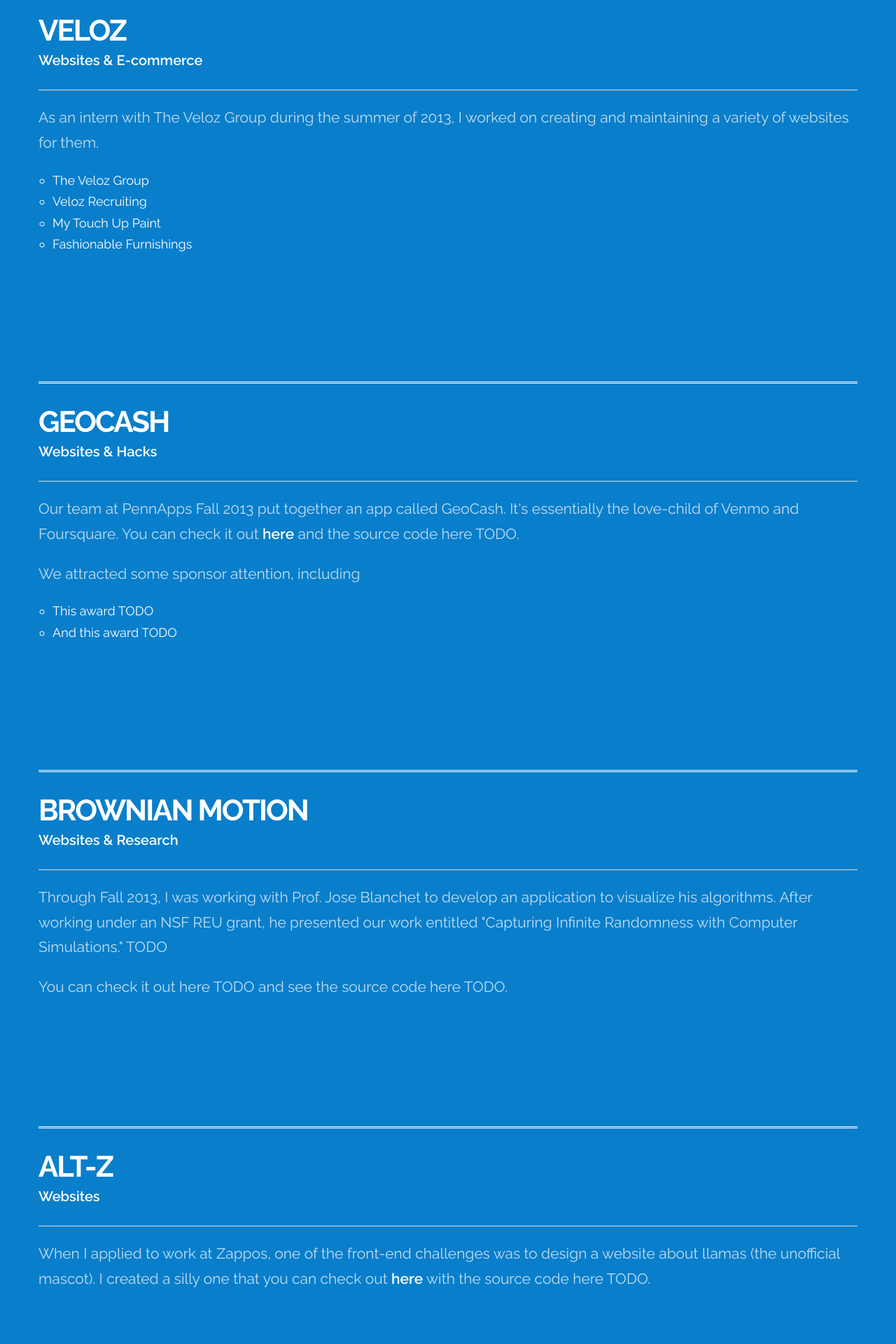
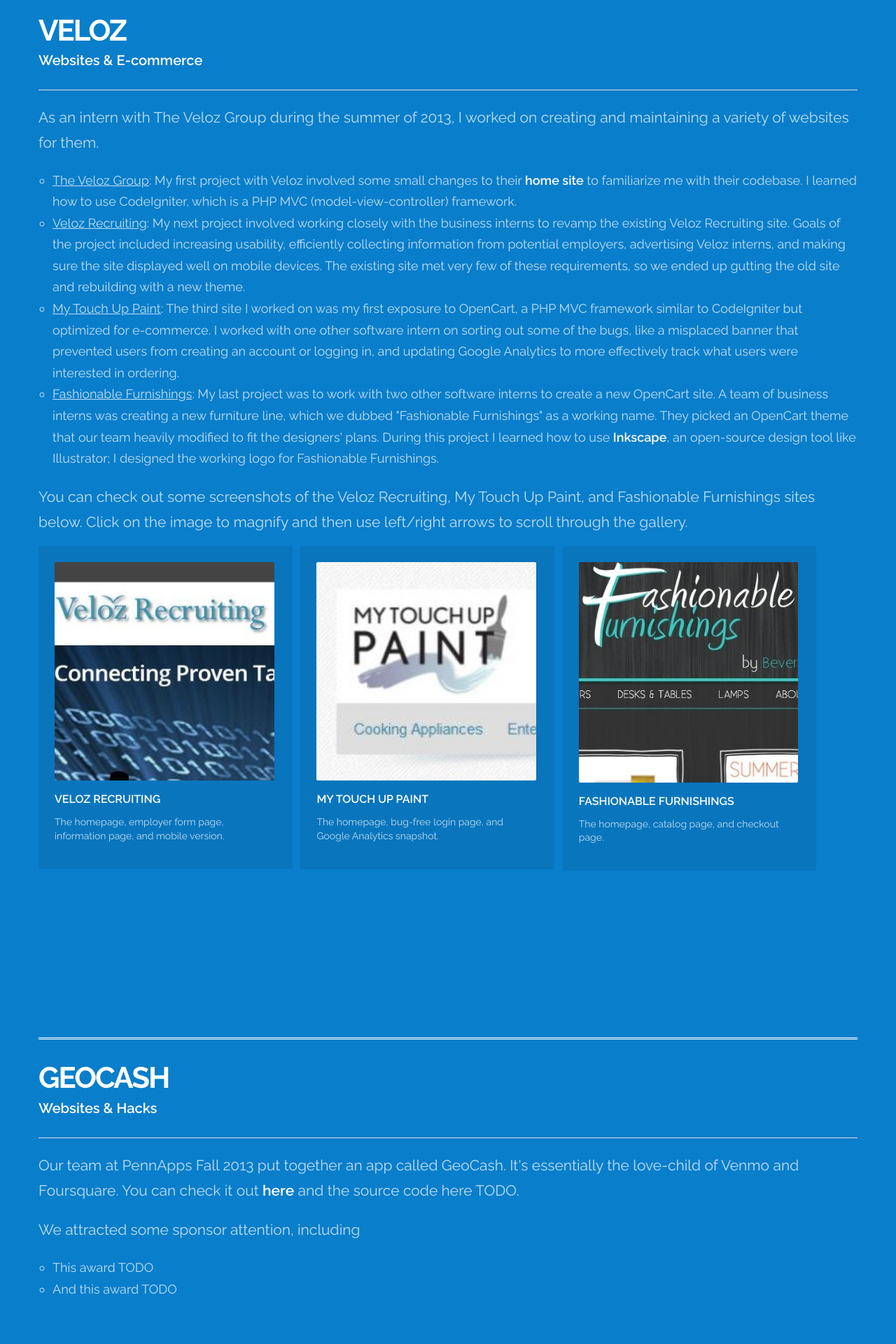
Before and after one commit to kaitlinhuben/kaitlinhuben.github.io, a PHP site: page /projects in a window 1280 px wide. Shown: the part 775-2695 px from the top of the page at 70% size. Run offline with PHP 8.4, Linux system fonts and the light colour scheme; some libraries are stand-ins or nearby versions; some web fonts are replaced.

Commit message:
Completed Veloz projects section

```diff
--- a/css/projects.css
+++ b/css/projects.css
@@ -141,8 +141,15 @@
 }
 
 .project-description ul li{
-	color: #fff;
+	color: #ddd;
+	color: rgba(255, 255, 255, 0.75);
 	list-style: circle;
+}
+.project-description .one_third {
+	margin-right:1%;
+}
+.project-description .infopanel a img.extra-hidden {
+	display: none;
 }
 
 /* Misc */
--- a/projects/index.html
+++ b/projects/index.html
@@ -130,11 +130,41 @@
                 <div class="clear"></div>
                 <p>As an intern with The Veloz Group during the summer of 2013, I worked on creating and maintaining a variety of websites for them.</p>
                 <ul>
-                    <li>The Veloz Group</li>
-                    <li>Veloz Recruiting</li>
-                    <li>My Touch Up Paint</li>
-                    <li>Fashionable Furnishings</li>
+                    <li><u>The Veloz Group</u>: My first project with Veloz involved some small changes to their <a href="http://www.thevelozgroup.com">home site</a> to familiarize me with their codebase. I learned how to use CodeIgniter, which is a PHP MVC (model-view-controller) framework. </li>
+                    <li><u>Veloz Recruiting</u>: My next project involved working closely with the business interns to revamp the existing Veloz Recruiting site. Goals of the project included increasing usability, efficiently collecting information from potential employers, advertising Veloz interns, and making sure the site displayed well on mobile devices. The existing site met very few of these requirements, so we ended up gutting the old site and rebuilding with a new theme.</li>
+                    <li><u>My Touch Up Paint</u>: The third site I worked on was my first exposure to OpenCart, a PHP MVC framework similar to CodeIgniter but optimized for e-commerce. I worked with one other software intern on sorting out some of the bugs, like a misplaced banner that prevented users from creating an account or logging in, and updating Google Analytics to more effectively track what users were interested in ordering.</li>
+                    <li><u>Fashionable Furnishings</u>: My last project was to work with two other software interns to create a new OpenCart site. A team of business interns was creating a new furniture line, which we dubbed "Fashionable Furnishings" as a working name. They picked an OpenCart theme that our team heavily modified to fit the designers' plans. During this project I learned how to use <a href="http://www.inkscape.org/">Inkscape</a>, an open-source design tool like Illustrator; I designed the working logo for Fashionable Furnishings.</li>
                 </ul>
+                <p>You can check out some screenshots of the Veloz Recruiting, My Touch Up Paint, and Fashionable Furnishings sites below. Click on the image to magnify and then use left/right arrows to scroll through the gallery.</p>
+                <div class="one_third wow fadeInLeftBig" data-wow-offset="80" data-wow-duration="2s">
+                    <div class="infopanel">
+                        <a href="../img/projects/veloz-recruiting-1.jpg" class="fancybox" rel="group1" ><div class="eye"><img src="../img/projects/veloz-recruiting-thumb.jpg" alt="Veloz Recruiting homepage" /></div></a>
+                        <h5>Veloz Recruiting</h5>
+                        <p>The homepage, employer form page, information page, and mobile version.</p>
+                        <a href="../img/projects/veloz-recruiting-2.jpg" class="fancybox" rel="group1" ><div class="eye"><img src="../img/projects/veloz-recruiting-thumb.jpg" alt="Veloz Recruiting employer form" class="extra-hidden"/></div></a>
+                        <a href="../img/projects/veloz-recruiting-3.jpg" class="fancybox" rel="group1" ><div class="eye"><img src="../img/projects/veloz-recruiting-thumb.jpg" alt="Veloz Recruiting info" class="extra-hidden"/></div></a>
+                        <a href="../img/projects/veloz-recruiting-4.jpg" class="fancybox" rel="group1" ><div class="eye"><img src="../img/projects/veloz-recruiting-thumb.jpg" alt="Veloz Recruiting mobile version" class="extra-hidden"/></div></a>
+                    </div>
+                </div>
+                <div class="one_third wow fadeInUpBig" data-wow-offset="80" data-wow-duration="2s">
+                    <div class="infopanel">
+                        <a href="../img/projects/veloz-paint-1.jpg" class="fancybox" rel="group2" ><div class="eye"><img src="../img/projects/veloz-paint-thumb.jpg" alt="My Touch Up Paint homepage" /></div></a>
+                        <h5>My Touch Up Paint</h5>
+                        <p>The homepage, bug-free login page, and Google Analytics snapshot.</p>
+                        <a href="../img/projects/veloz-paint-2.jpg" class="fancybox" rel="group2" ><div class="eye"><img src="../img/projects/veloz-paint-thumb.jpg" alt="My Touch Up Paint login" class="extra-hidden"/></div></a>
+                        <a href="../img/projects/veloz-paint-3.jpg" class="fancybox" rel="group2" ><div class="eye"><img src="../img/projects/veloz-paint-thumb.jpg" alt="My Touch Up Paint Google Analytics" class="extra-hidden"/></div></a>
+                    </div>
+                </div>
+                <div class="one_third wow fadeInRightBig" data-wow-offset="80" data-wow-duration="2s">
+                    <div class="infopanel">
+                        <a href="../img/projects/veloz-ff-1.jpg" class="fancybox" rel="group3" ><div class="eye"><img src="../img/projects/veloz-ff-thumb.jpg" alt="Fashionable Furnishings homepage" /></div></a>
+                        <h5>Fashionable Furnishings</h5>
+                        <p>The homepage, catalog page, and checkout page.</p>
+                        <a href="../img/projects/veloz-ff-2.jpg" class="fancybox" rel="group3" ><div class="eye"><img src="../img/projects/veloz-ff-thumb.jpg" alt="Fashionable Furnishings catalog" class="extra-hidden"/></div></a>
+                        <a href="../img/projects/veloz-ff-3.jpg" class="fancybox" rel="group3" ><div class="eye"><img src="../img/projects/veloz-ff-thumb.jpg" alt="Fashionable Furnishings checkout" class="extra-hidden"/></div></a>
+                    </div>
+                </div>
+
             </div>
         </div>
         <div class="whitecontainer project-description">
```
Also changed, not shown: img/projects/veloz-ff-1.jpg (added), img/projects/veloz-ff-2.jpg (added), img/projects/veloz-ff-3.jpg (added), img/projects/veloz-ff-thumb.jpg (added), img/projects/veloz-paint-1.jpg (added), img/projects/veloz-paint-2.jpg (added), img/projects/veloz-paint-3.jpg (added), img/projects/veloz-paint-thumb.jpg (added), img/projects/veloz-recruiting-1.jpg (added), img/projects/veloz-recruiting-2.jpg (added), img/projects/veloz-recruiting-3.jpg (added), img/projects/veloz-recruiting-4.jpg (added), img/projects/veloz-recruiting-thumb.jpg (added).
